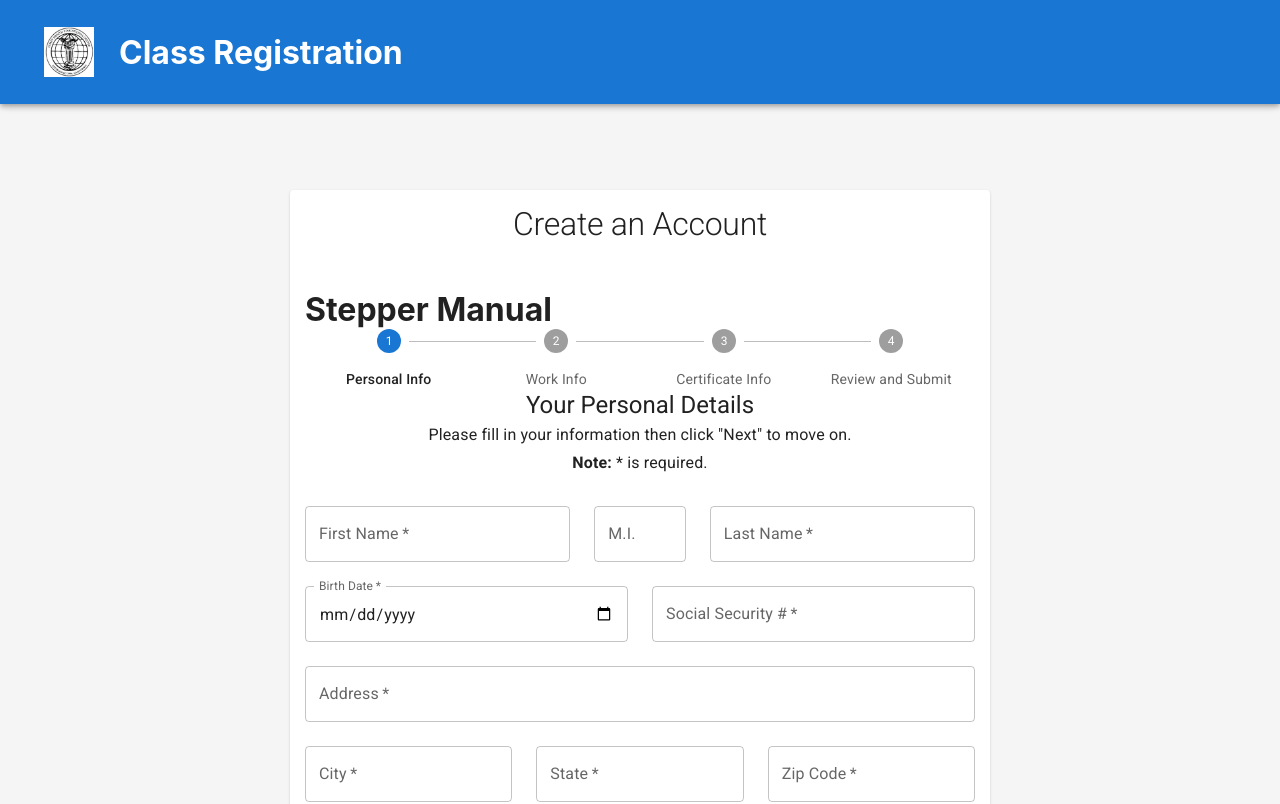
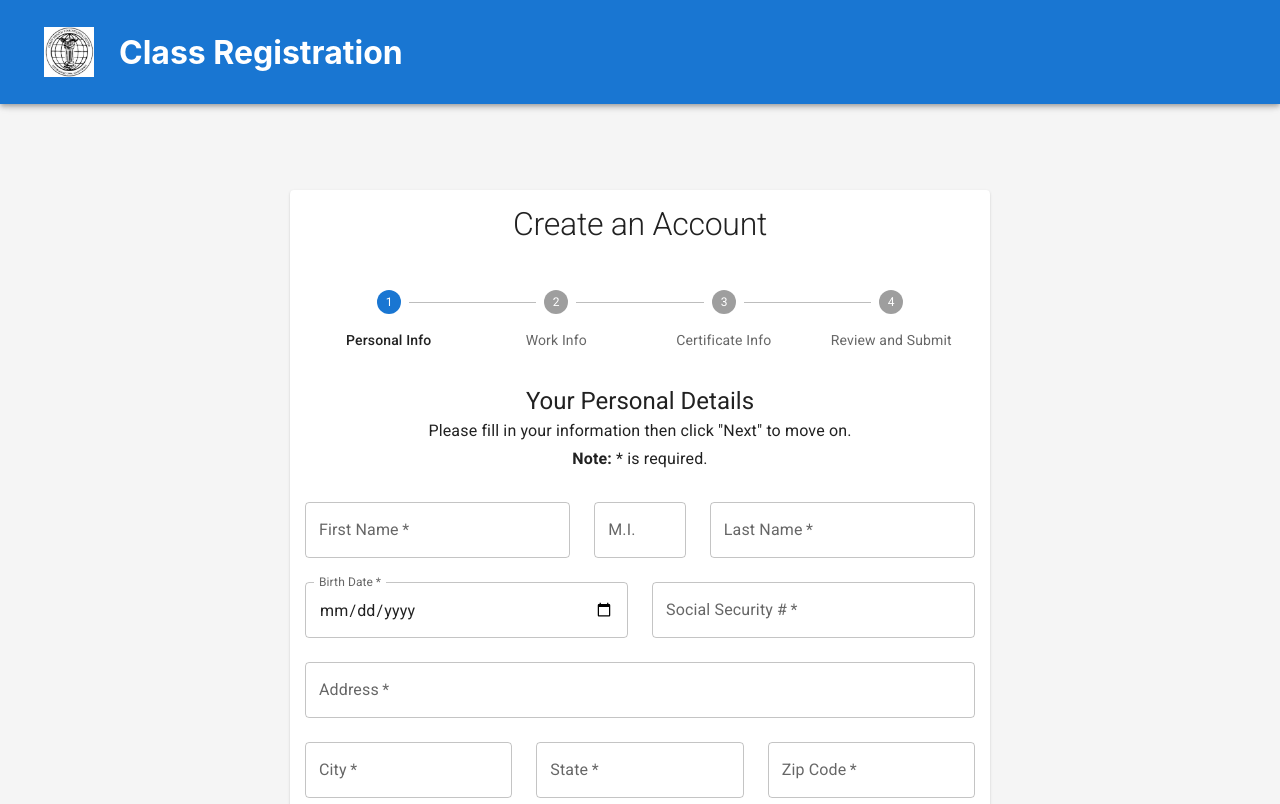
Before and after one commit to luciousmc/ceu-chha, a React (Vite) app: page /register in a window 1280 px wide. Shown: the top 804 px of the page. Built offline with nearby package versions, Linux system fonts and the light colour scheme; no server answers.

Commit message:
chore: code cleanup
Remove unused code

```diff
--- a/src/components/RegistrationStepper/RegistrationStepper.style.ts
+++ b/src/components/RegistrationStepper/RegistrationStepper.style.ts
@@ -5,3 +5,7 @@ export const RegistrationStepperContainer = styled.div``;
 export const StepContainer = styled.div`
   padding-top: 35px;
 `;
+
+export const StepContent = styled.div`
+  padding-top: 35px;
+`;
--- a/src/components/RegistrationStepper/RegistrationStepper.tsx
+++ b/src/components/RegistrationStepper/RegistrationStepper.tsx
@@ -16,8 +16,11 @@ import WorkInfoForm from './WorkInfoForm';
 import CertificateInfoForm from './CertificateInfoForm';
 import ReviewInfo from './ReviewInfo/ReviewInfo';
 
+// Styled Components
+import { StepContainer, StepContent } from './RegistrationStepper.style';
+
+// Types
 import type { UseRegisterInfoType } from '../../types/useRegisterInfo';
-import { StepContainer } from './RegistrationStepper.style';
 
 function RegistrationStepper() {
   const [activeStep, setActiveStep] = useState(0);
@@ -60,7 +63,6 @@ function RegistrationStepper() {
 
   return (
     <StepContainer>
-      <h1>Stepper Manual</h1>
       <Stepper activeStep={activeStep} alternativeLabel>
         {steps.map((step) => (
           <Step key={step}>
@@ -76,7 +78,7 @@ function RegistrationStepper() {
           </Button>
         </div>
       ) : (
-        <div>{getStepContent(activeStep)}</div>
+        <StepContent>{getStepContent(activeStep)}</StepContent>
       )}
 
       <Button onClick={handleNext}>Next</Button>
```
